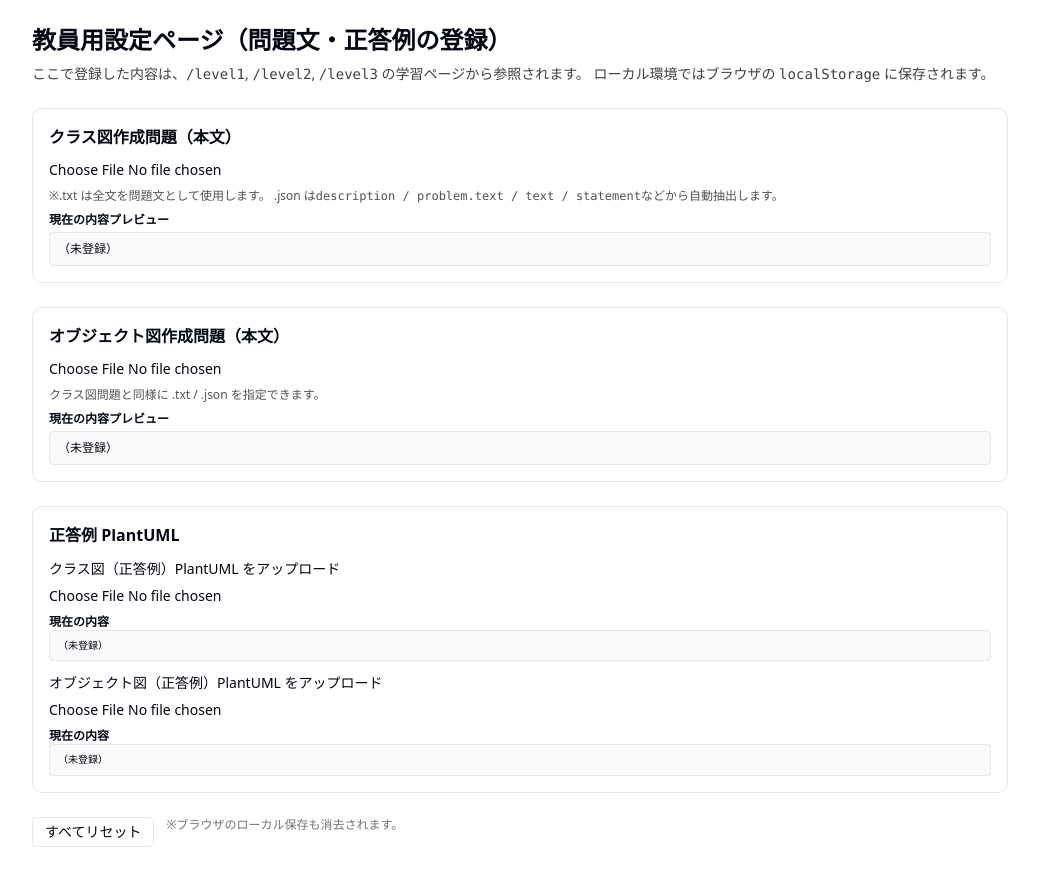
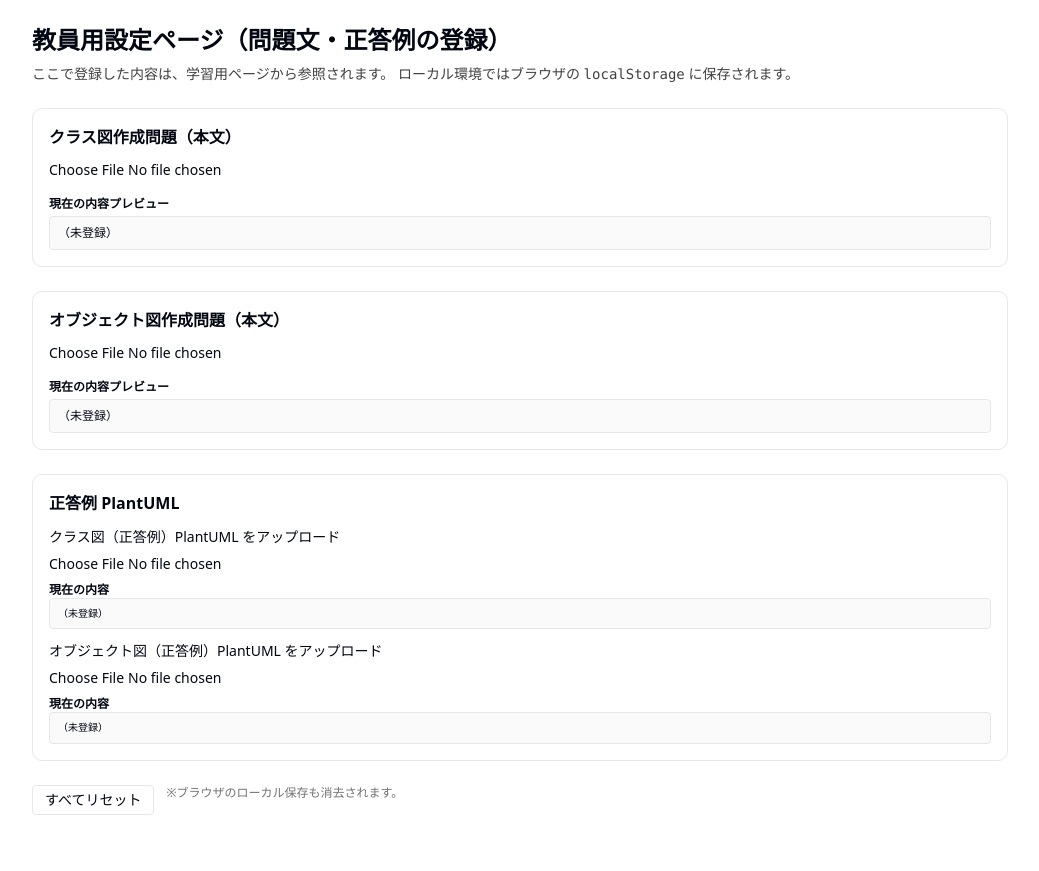
Before and after one commit to reiya1626/app-kanri, a Next.js app: page / in a window 1280 px wide. Shown: the whole page, without its empty margins (120-1159 px from the left). After the commit the page ends 839 px from the top, so only its background shows below. Built offline with nearby package versions, Linux system fonts and the light colour scheme.

Commit message:
教員用ページ改良

```diff
--- a/app/page.tsx
+++ b/app/page.tsx
@@ -92,8 +92,7 @@ export default function HomePage() {
         教員用設定ページ（問題文・正答例の登録）
       </h1>
       <p className="text-sm text-neutral-700">
-        ここで登録した内容は、<code>/level1</code>,{" "}
-        <code>/level2</code>, <code>/level3</code> の学習ページから参照されます。
+        ここで登録した内容は、学習用ページから参照されます。
         ローカル環境ではブラウザの <code>localStorage</code> に保存されます。
       </p>
 
@@ -112,11 +111,6 @@ export default function HomePage() {
           onChange={(e) => handleProblemUpload(e, "class")}
           className="text-sm"
         />
-        <p className="text-xs text-neutral-600">
-          ※.txt は全文を問題文として使用します。 .json は
-          <code>description / problem.text / text / statement</code>
-          などから自動抽出します。
-        </p>
         <div className="mt-2 text-xs">
           <div className="font-semibold mb-1">現在の内容プレビュー</div>
           {/* ← 高さ上限 + 中だけスクロール */}
@@ -135,9 +129,6 @@ export default function HomePage() {
           onChange={(e) => handleProblemUpload(e, "object")}
           className="text-sm"
         />
-        <p className="text-xs text-neutral-600">
-          クラス図問題と同様に .txt / .json を指定できます。
-        </p>
         <div className="mt-2 text-xs">
           <div className="font-semibold mb-1">現在の内容プレビュー</div>
           <div className="border rounded p-2 max-h-40 overflow-y-auto whitespace-pre-wrap bg-neutral-50">
```
